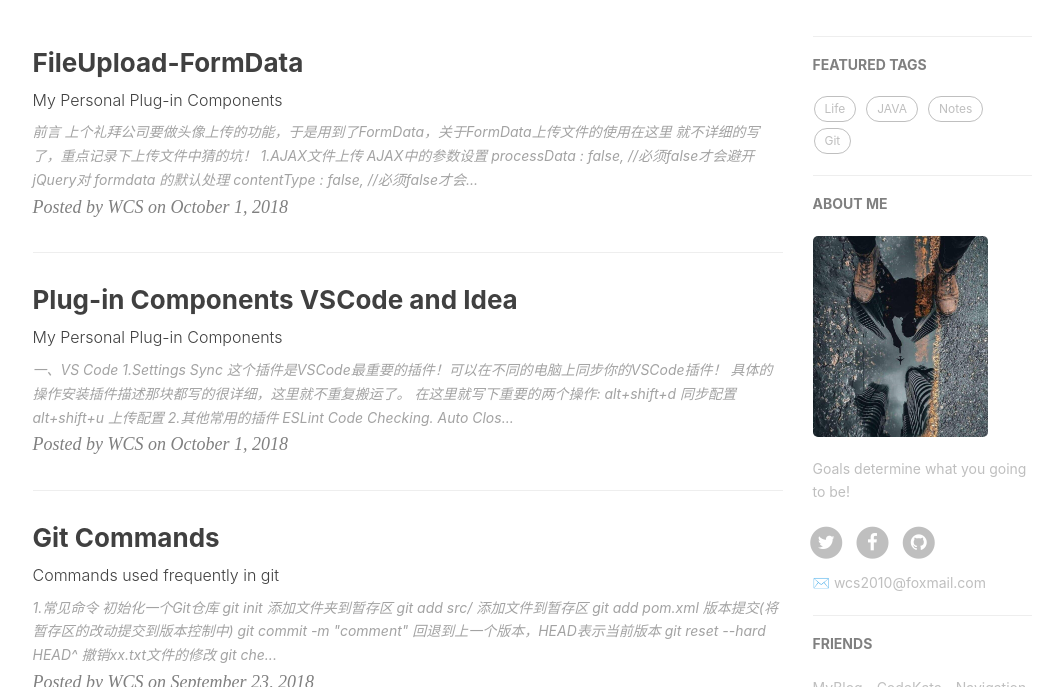
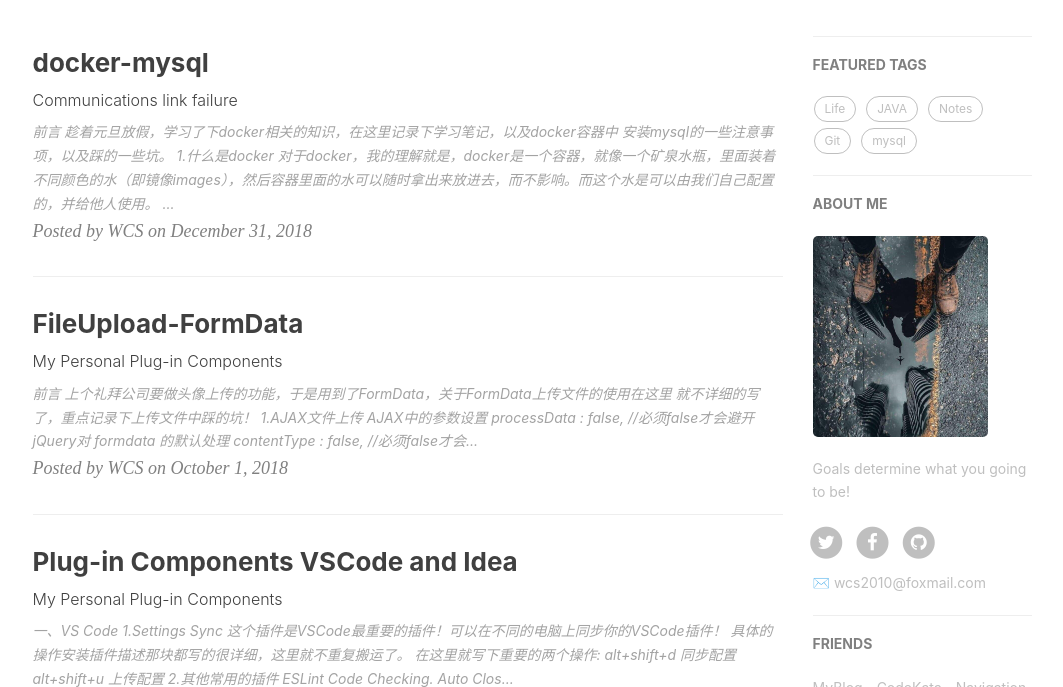
Before and after one commit to Bjorne1/Bjorne1.github.io, a Jekyll site: the page built from index.html, in a window 1280 px wide and 900 px high, scrolled down 209 px, cut to the strip 213-900 px from the top of the window. Shown: the whole strip, without its empty margins (135-1198 px from the left). Built offline with Jekyll 4.4.1, drawn with Linux system fonts in a browser that asks for light colours; nearby versions of some CDN libraries; the list of posts is cut into pages by our own code; comment, search, counter and statistics services are not loaded; some of the changed lines change nothing that is shown.

Commit message:
add post

````diff
--- a/_posts/2018-10-02-FileUpload-FormData.md
+++ b/_posts/2018-10-02-FileUpload-FormData.md
@@ -13,7 +13,7 @@ tags:
 # 前言
 
 上个礼拜公司要做头像上传的功能，于是用到了`FormData`，关于`FormData`上传文件的使用在这里
-就不详细的写了，重点记录下上传文件中猜的坑！
+就不详细的写了，重点记录下上传文件中踩的坑！
 
 ## 1.`AJAX`文件上传
 
--- /dev/null
+++ b/_posts/2018-12-31-docker-mysql.md
@@ -0,0 +1,144 @@
+---
+layout: post
+title:      docker-mysql
+subtitle:   Communications link failure
+date:       2018-12-31
+author:     WCS
+header-img: img/mat-reding-1079446-unsplash.jpg
+catalog: true
+tags:
+    - mysql
+---
+
+# 前言
+
+趁着元旦放假，学习了下docker相关的知识，在这里记录下学习笔记，以及docker容器中
+
+安装mysql的一些注意事项，以及踩的一些坑。
+
+## 1.什么是docker
+
+对于docker，我的理解就是，docker是一个容器，就像一个矿泉水瓶，里面装着不同颜色的水（即镜像images），然后容器里面的水可以随时拿出来放进去，而不影响。而这个水是可以由我们自己配置的，并给他人使用。
+
+
+
+## 2.核心概念
+
+docker主机（Host）：安装了docker程序的机器；
+
+docker客户端（Client）：连接docker主机进行操作；
+
+docker仓库（Registry）：用来保存各种打包好的软件镜像；
+
+docker镜像（Images）：软件打包好的镜像，放在docker仓库中；
+
+docker容器（Container）：镜像启动后的实例称为一个容器，容器是独立运行的一个或多个应用。
+
+
+
+## 3.在linux上安装docker
+
+1.检查内核版本，必须是3.10以上；
+
+`uname -r`
+
+2.安装docker
+
+`yum install docker`
+
+> 我在安装完docker的时候遇到，`Job for docker.service failed`的问题，经多方尝试，最终得以解决！只需先`yum update`即可，我的是这个原因导致的，网上还看到有其他各种方式，但对我都没用。
+
+3.启动docker
+
+`sudo service docker start`
+
+> 设置开机启动docker`systemctl enable docker`
+
+4.测试docker是否安装成功
+
+`docker run hello-world`
+
+
+
+## 4.docker常用命令操作
+
+### 1).镜像操作
+
+| 命令                    | 说明                                                   |
+| ----------------------- | ------------------------------------------------------ |
+| `docker search mysql`   | 从docker hub上搜索mysql镜像                            |
+| `docker pull mysql:5.5` | 拉取5.5版本的mysql，:5.5是版本号，不输入则默认最新版本 |
+| `docker images`         | 查看本地所有镜像                                       |
+| `docker rmi images-id`  | 是删除指定的本地镜像                                   |
+
+### 2).容器操作
+
+这里以mysql为例：
+
+步骤：
+
+```linux
+//1.搜索mysql镜像
+docker search mysql
+//2.下载镜像，这里默认下载的是最新版本，从而留下好几个坑。。
+docker pull mysql
+//3.根据镜像启动容器，参照docker hub上的官方文档
+docker run --name some-mysql ‐p 3306:3306 -e MYSQL_ROOT_PASSWORD=root -d mysql:tag
+//说明：
+//--name：后面是给容器起别名；
+//-p：是映射端口号，将docker的3306端口映射到内部的mysql3306端口上，外部才能访问到；
+//MYSQL_ROOT_PASSWORD=root 是设置mysql密码，这里有几个可选参数，必须选一个
+//-d：在后台运行
+
+//4.查看运行中的容器
+docker ps
+//5.查看所有容器
+docker ps -a
+//6.启动容器
+docker start 容器id
+//7.删除一个容器
+docker rm 容器id
+//8.查看容器日志
+docker logs 容器id/name
+//9.还有其他操作可以查看官方提供的文档https://hub.docker.com/_/mysql
+
+```
+
+## 5.mysql踩坑
+
+1.mysql在docker容器中启动后，外部Navicat访问的时候报`caching-sha2-password`错误，这是由于mysql新版本的密码加密规则不一样导致的，所以需要修改docker中mysql的密码加密规则。
+
+```mysql
+//1.63c9e29aelef为容器id
+docker exec -it 63c9e29aelef /bin/bash
+//2.输入账号密码-u,-p
+mysql -uroot --proot
+//输入以下sql即可
+ALTER USER 'root' IDENTIFIED WITH mysql_native_password BY 'root';
+
+```
+
+
+
+2.springboot启动的时候，报`com.mysql.jdbc.exceptions.jdbc4.CommunicationsException: Communications link failure `，网上看到说是由于mysql默认配置导致的，所以需要修改mysql中`/etc/mysql/my.cnf`里面的配置。
+
+```
+//1.665b4a1e17b6为容器id
+docker exec -i -t 665b4a1e17b6 /bin/bash
+//2.首先要先安装vim，否则无法编辑my.cnf文件
+vim install
+//3.进入my.cnf文件夹,打开my.cnf文件
+cd /etc/mysql
+vim my.cnf
+//4.加入以下内容31536000即一年
+wait_timeout=31536000
+interactive_timeout=31536000
+```
+
+问题解决！
+
+
+
+## 6.总结
+
+这篇博客写下来，感觉写那些基本操作，核心概念啥的写的意义不大啊，那些命令啥的还不如自己多敲熟悉，写这个花了一个多小时，感觉有点浪费时间，以后重点还是要多放在踩的坑当中！
````
